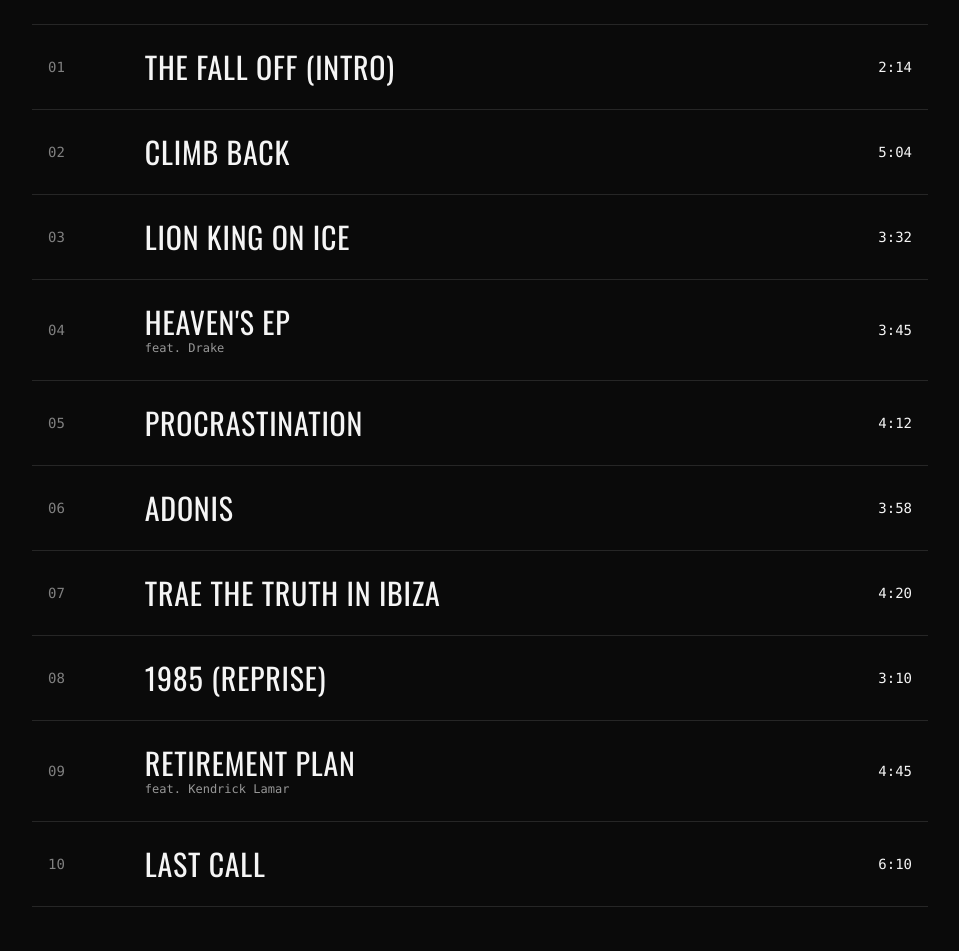
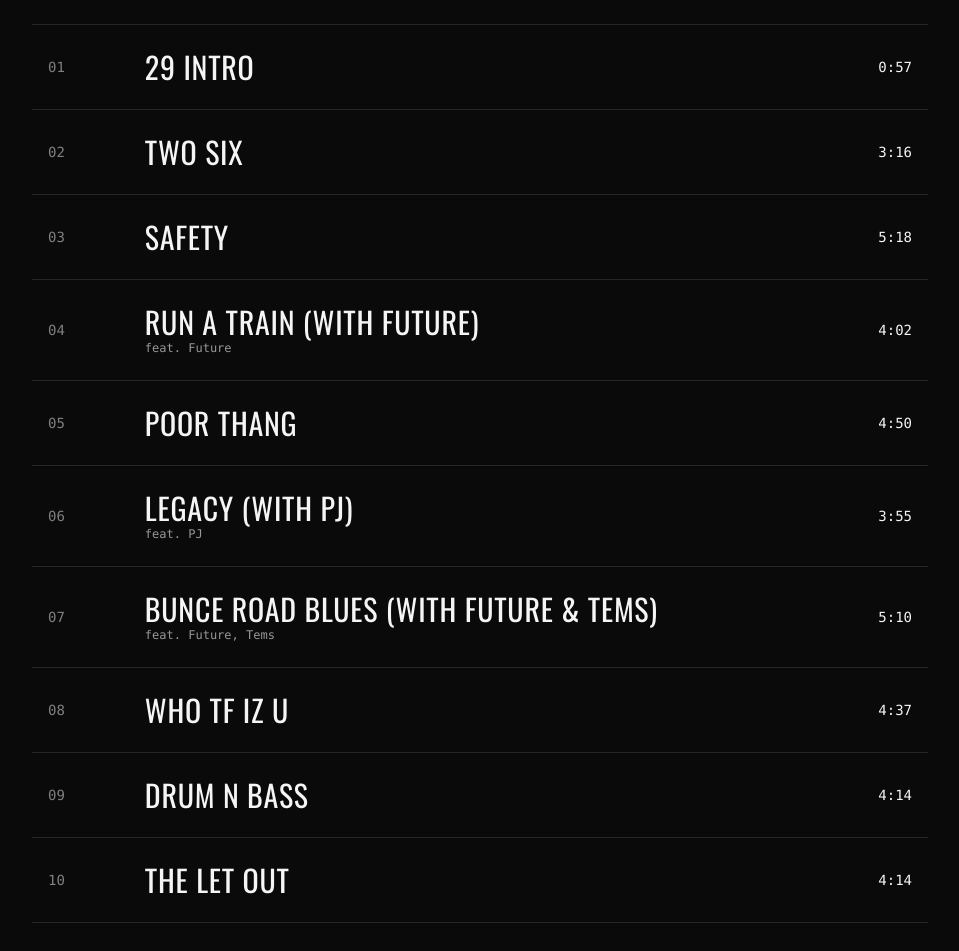
Before and after one commit to russiankendricklamar/J.-Cole-The-Fall-Off-Review, a React (Vite) app: page / in a window 1280 px wide. Shown: the part 3280-4231 px from the top of the page, without its empty margins (160-1119 px from the left). Built offline with nearby package versions, Linux system fonts and the light colour scheme.

Commit message:
Update TrackList.tsx

```diff
--- a/Components/TrackList.tsx
+++ b/Components/TrackList.tsx
@@ -4,16 +4,18 @@
 import { Track } from '../types';
 
 const tracks: Track[] = [
-  { id: 1, title: "The Fall Off (Intro)", duration: "2:14" },
-  { id: 2, title: "Climb Back", duration: "5:04" },
-  { id: 3, title: "Lion King on Ice", duration: "3:32" },
-  { id: 4, title: "Heaven's EP", duration: "3:45", featured: "feat. Drake" },
-  { id: 5, title: "Procrastination", duration: "4:12" },
-  { id: 6, title: "Adonis", duration: "3:58" },
-  { id: 7, title: "Trae The Truth in Ibiza", duration: "4:20" },
-  { id: 8, title: "1985 (Reprise)", duration: "3:10" },
-  { id: 9, title: "Retirement Plan", duration: "4:45", featured: "feat. Kendrick Lamar" },
-  { id: 10, title: "Last Call", duration: "6:10" },
+  { id: 1, title: "29 Intro", duration: "0:57" },
+  { id: 2, title: "Two Six", duration: "3:16" },
+  { id: 3, title: "SAFETY", duration: "5:18" },
+  { id: 4, title: "Run a Train (with Future)", duration: "4:02", featured: "feat. Future" },
+  { id: 5, title: "Poor Thang", duration: "4:50" },
+  { id: 6, title: "Legacy (with PJ)", duration: "3:55", featured: "feat. PJ" },
+  { id: 7, title: "Bunce Road Blues (with Future & Tems)", duration: "5:10", featured: "feat. Future, Tems" },
+  { id: 8, title: "WHO TF IZ U", duration: "4:37" },
+  { id: 9, title: "Drum n Bass", duration: "4:14" },
+  { id: 10, title: "The Let Out", duration: "4:14" },
+  { id: 11, title: "Bombs in the Ville/Hit the Gas", duration: "4:06" },
+  { id: 12, title: "Lonely at the Top (Bonus)", duration: "3:24" },
 ];
 
 const TrackList: React.FC = () => {
```
